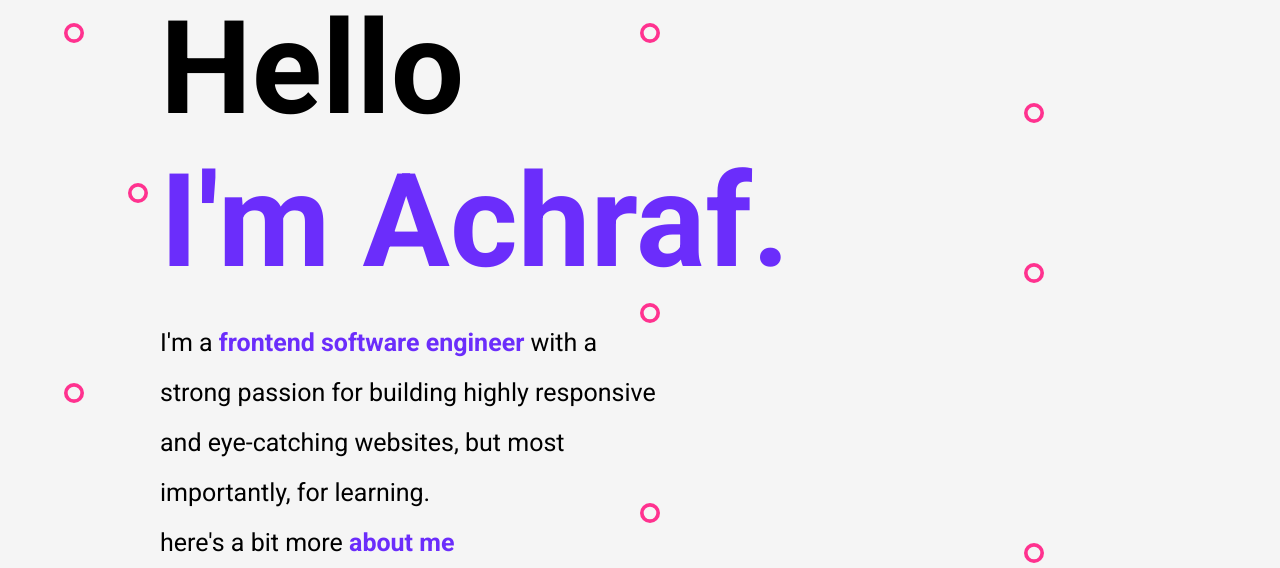
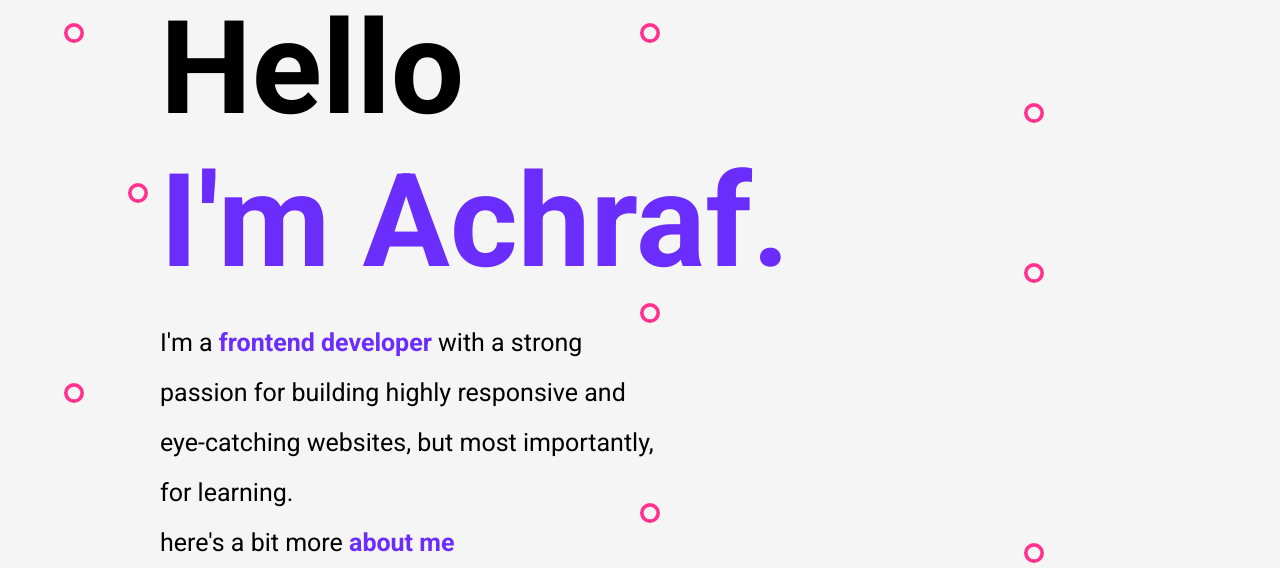
Before and after one commit to Achraf333-m/WWW, a plain HTML site: page index.html in a window 1280 px wide. Shown: the part 97-665 px from the top of the page. Drawn offline with nearby package versions, Linux system fonts and the light colour scheme.

Commit message:
Update index.html

```diff
--- a/index.html
+++ b/index.html
@@ -61,7 +61,7 @@
         <h1 class="header__title dark-title">Hello</h1>
         <h1 class="header__title blue__text">I'm Achraf.</h1>
         <p class="header__para">
-          I'm a <b class="blue__text">frontend software engineer</b> with a
+          I'm a <b class="blue__text">frontend developer</b> with a
           strong passion for building highly responsive and eye-catching
           websites, but most importantly, for learning.
           <br />
```
